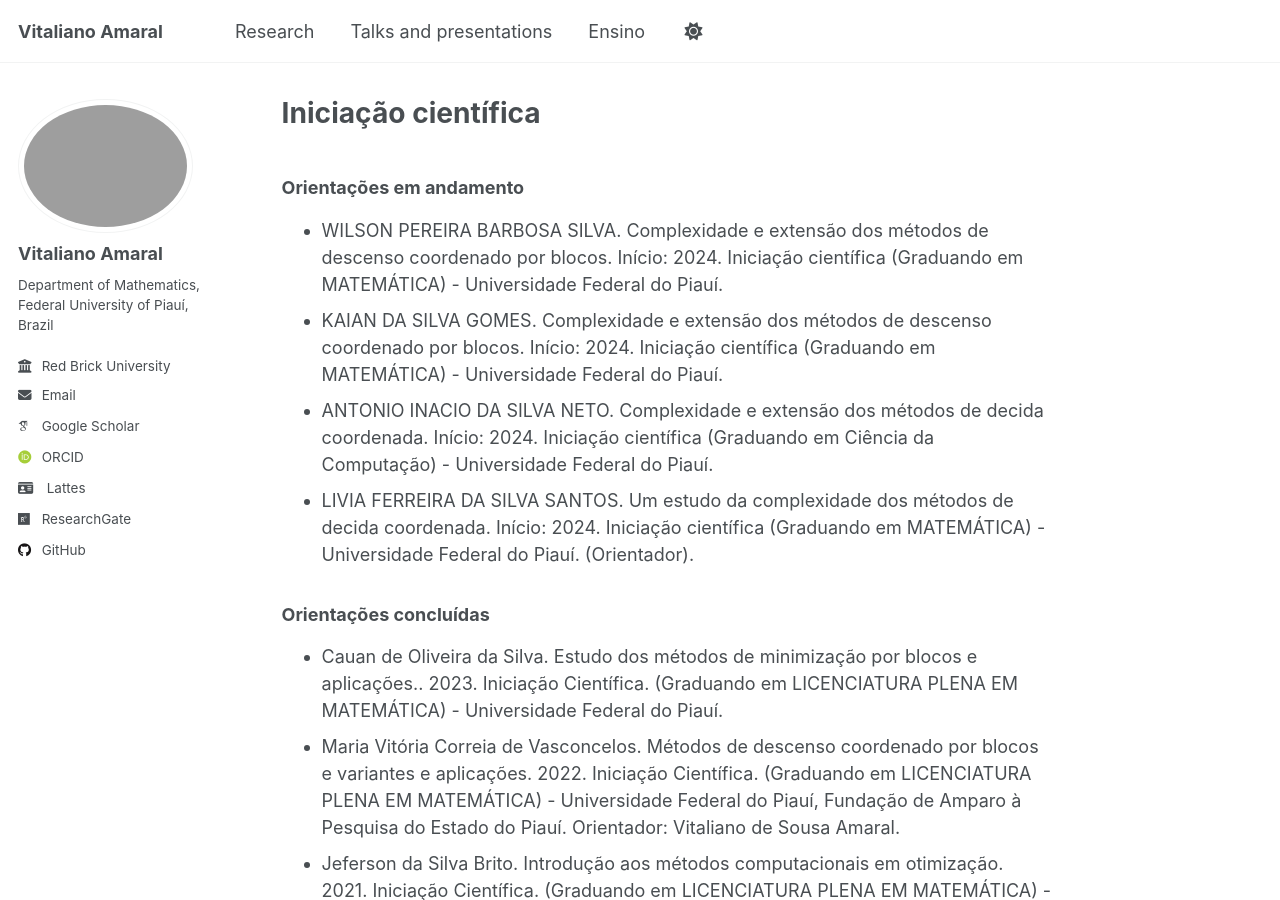
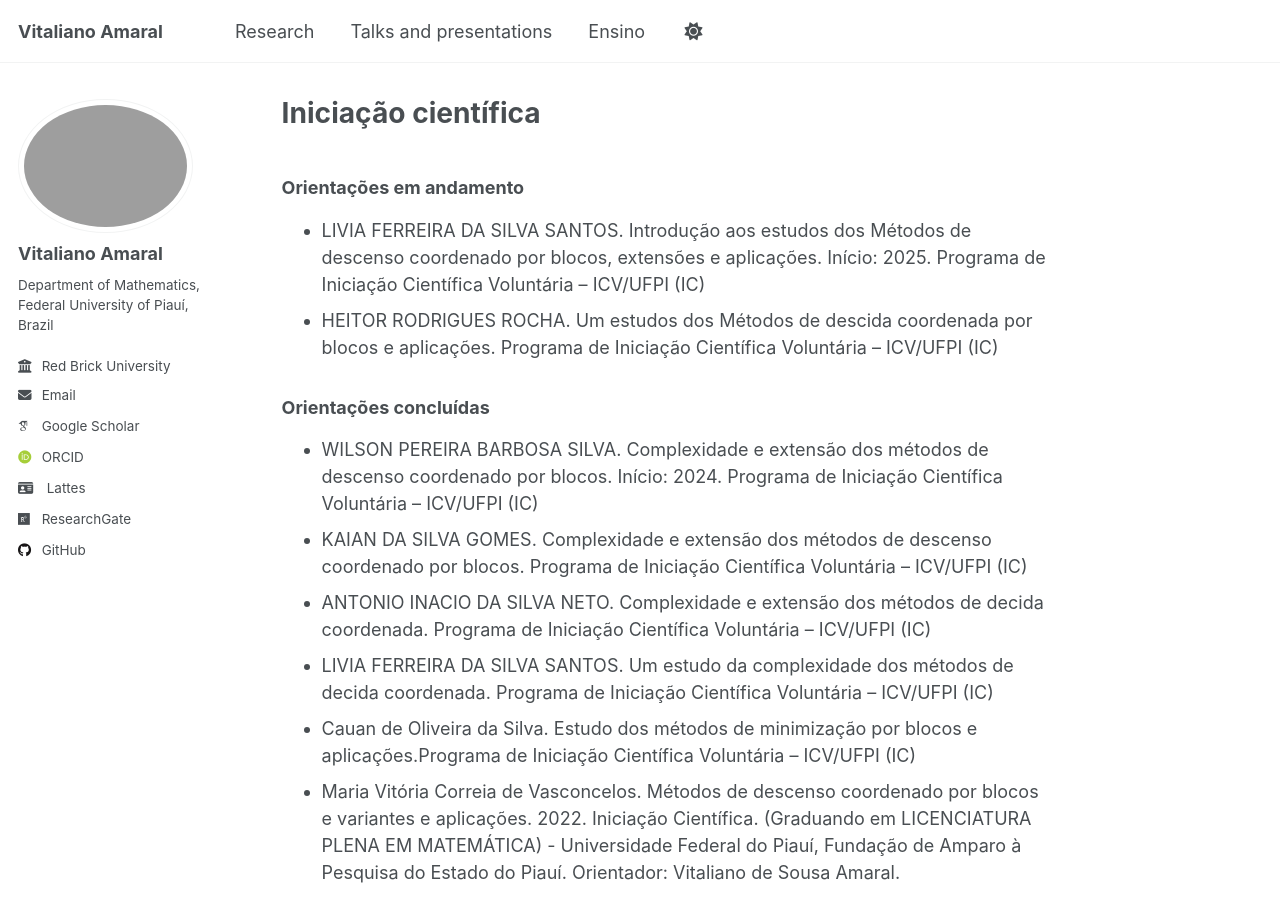
Before and after one commit to vitalianoamaral/vitalianoamaral.github.io, a Jekyll site: the page built from ensino/ic.md, in a window 1280 px wide and 900 px high. Built offline with Jekyll 4.4.1, drawn with Linux system fonts in a browser that asks for light colours; some web fonts are replaced.

Commit message:
Update ic.md

```diff
--- a/ensino/ic.md
+++ b/ensino/ic.md
@@ -5,12 +5,14 @@ permalink: /ensino/ic/
 author_profile: true
 ---
 ### Orientações  em andamento
-* WILSON PEREIRA BARBOSA SILVA. Complexidade e extensão dos métodos de descenso coordenado por blocos. Início: 2024. Iniciação científica (Graduando em MATEMÁTICA) - Universidade Federal do Piauí.
-* KAIAN DA SILVA GOMES. Complexidade e extensão dos métodos de descenso coordenado por blocos. Início: 2024. Iniciação científica (Graduando em MATEMÁTICA) - Universidade Federal do Piauí.
-* ANTONIO INACIO DA SILVA NETO. Complexidade e extensão dos métodos de decida coordenada. Início: 2024. Iniciação científica (Graduando em Ciência da Computação) - Universidade Federal do Piauí.
-* LIVIA FERREIRA DA SILVA SANTOS. Um estudo da complexidade dos métodos de decida coordenada. Início: 2024. Iniciação científica (Graduando em MATEMÁTICA) - Universidade Federal do Piauí. (Orientador).
+* LIVIA FERREIRA DA SILVA SANTOS. Introdução aos estudos dos Métodos de descenso coordenado por blocos, extensões e aplicações. Início: 2025. Programa de Iniciação Científica Voluntária – ICV/UFPI (IC)
+* HEITOR RODRIGUES ROCHA. Um estudos dos Métodos de descida coordenada por blocos e aplicações. Programa de Iniciação Científica Voluntária – ICV/UFPI (IC)
 
 ### Orientações concluídas
-* Cauan de Oliveira da Silva. Estudo dos métodos de minimização por blocos e aplicações.. 2023. Iniciação Científica. (Graduando em LICENCIATURA PLENA EM MATEMÁTICA) - Universidade Federal do Piauí.
+* WILSON PEREIRA BARBOSA SILVA. Complexidade e extensão dos métodos de descenso coordenado por blocos. Início: 2024. Programa de Iniciação Científica Voluntária – ICV/UFPI (IC)
+* KAIAN DA SILVA GOMES. Complexidade e extensão dos métodos de descenso coordenado por blocos. Programa de Iniciação Científica Voluntária – ICV/UFPI (IC)
+* ANTONIO INACIO DA SILVA NETO. Complexidade e extensão dos métodos de decida coordenada. Programa de Iniciação Científica Voluntária – ICV/UFPI (IC)
+* LIVIA FERREIRA DA SILVA SANTOS. Um estudo da complexidade dos métodos de decida coordenada. Programa de Iniciação Científica Voluntária – ICV/UFPI (IC)
+* Cauan de Oliveira da Silva. Estudo dos métodos de minimização por blocos e aplicações.Programa de Iniciação Científica Voluntária – ICV/UFPI (IC)
 * Maria Vitória Correia de Vasconcelos. Métodos de descenso coordenado por blocos e variantes e aplicações. 2022. Iniciação Científica. (Graduando em LICENCIATURA PLENA EM MATEMÁTICA) - Universidade Federal do Piauí, Fundação de Amparo à Pesquisa do Estado do Piauí. Orientador: Vitaliano de Sousa Amaral.
 * Jeferson da Silva Brito. Introdução aos métodos computacionais em otimização. 2021. Iniciação Científica. (Graduando em LICENCIATURA PLENA EM MATEMÁTICA) - Universidade Federal do Piauí, Conselho Nacional de Desenvolvimento Científico e Tecnológico.
```
